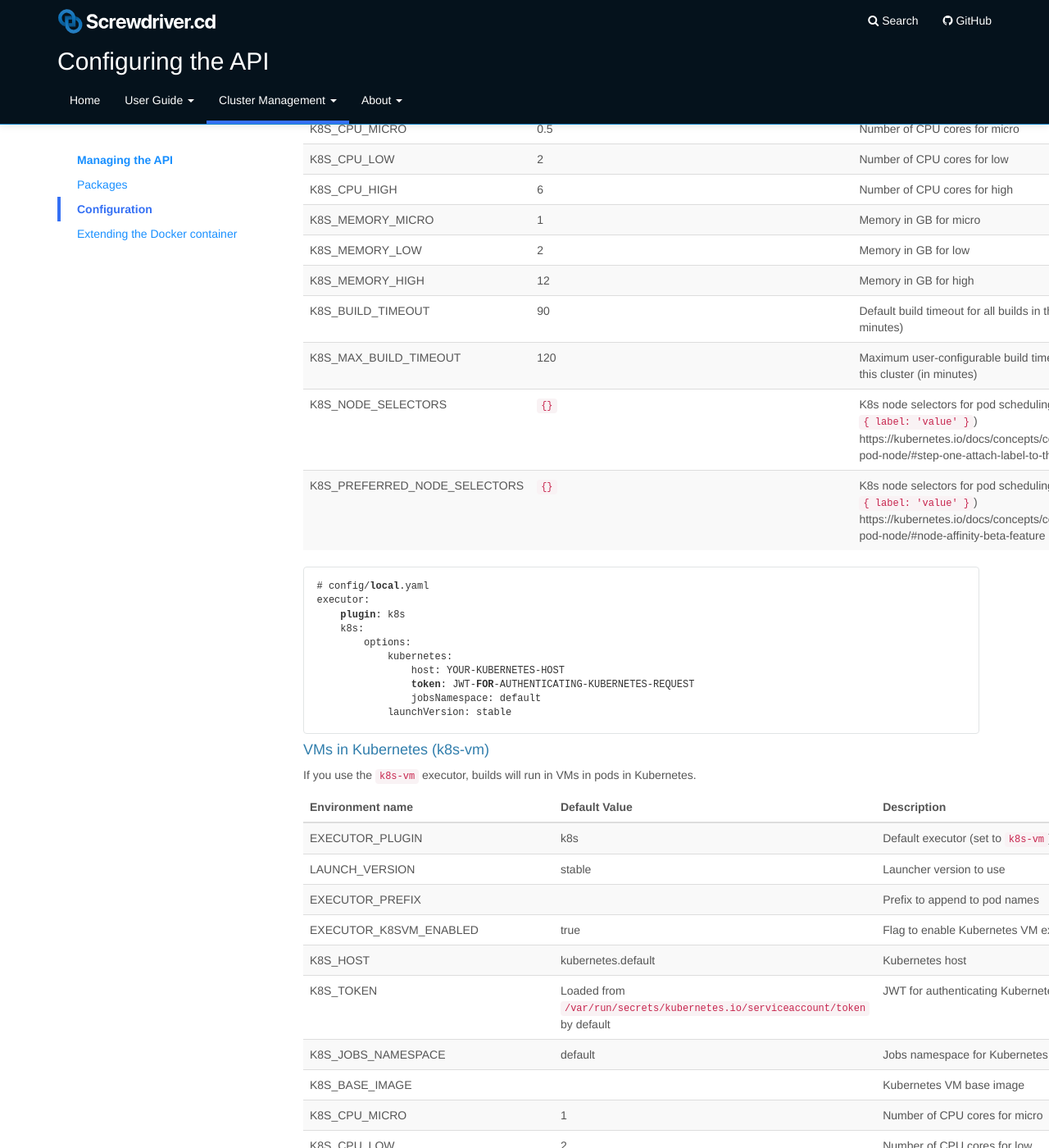
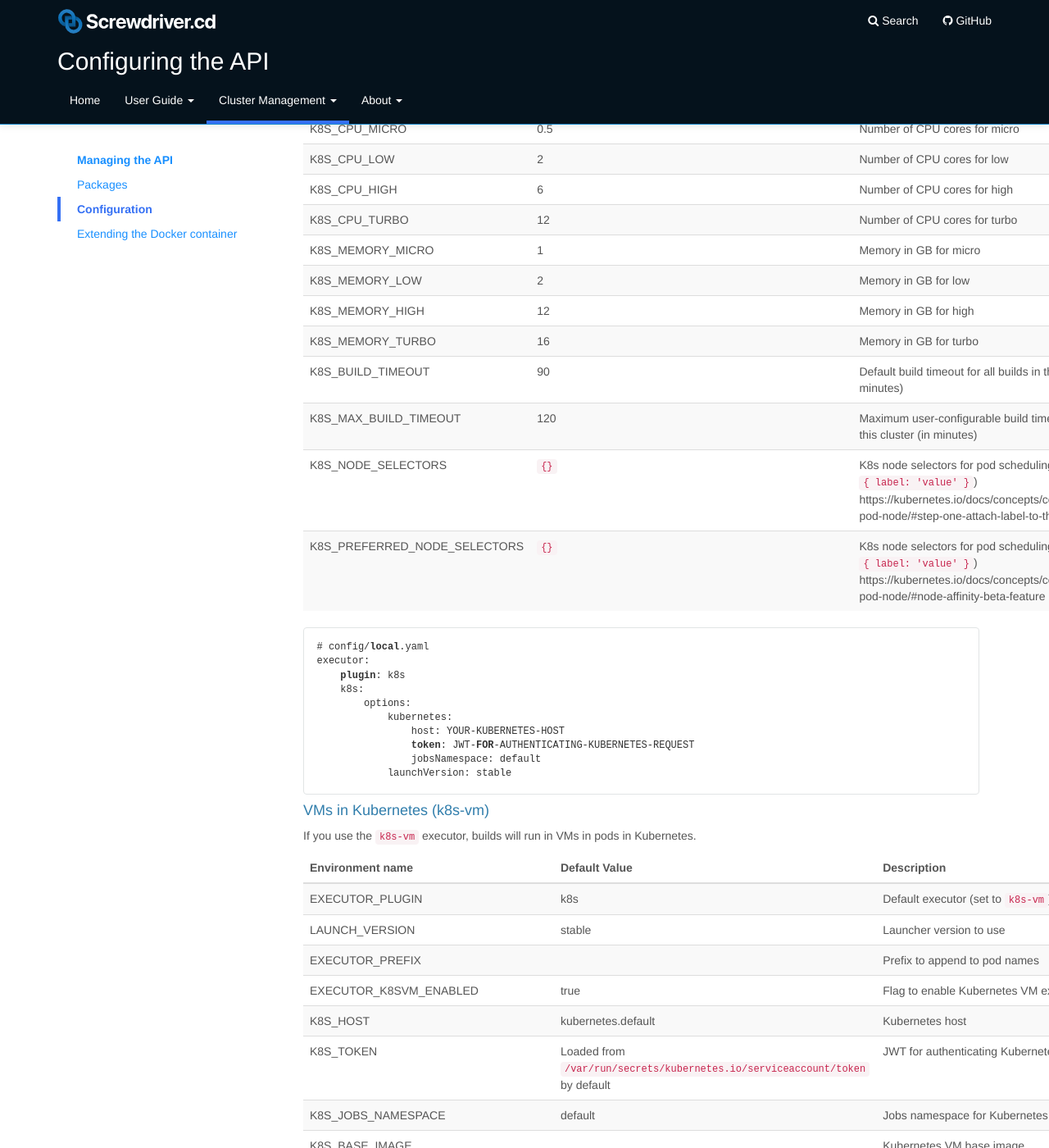
Before and after one commit to screwdriver-cd/guide, a Jekyll site: the page built from docs/cluster-management/configure-api.md, in a window 1280 px wide and 1400 px high, scrolled down 4308 px. Shown: the whole window at 82% size. Built offline with Jekyll 4.4.1, drawn with Linux system fonts in a browser that asks for light colours; some of the changed text lies outside the part shown.

Commit message:
fix: add turbo resources (#236)

```diff
--- a/docs/cluster-management/configure-api.md
+++ b/docs/cluster-management/configure-api.md
@@ -195,9 +195,11 @@ If you use this executor, builds will run in pods in Kubernetes.
 | K8S_CPU_MICRO      | 0.5           | Number of CPU cores for micro              |
 | K8S_CPU_LOW        | 2             | Number of CPU cores for low                |
 | K8S_CPU_HIGH       | 6             | Number of CPU cores for high               |
+| K8S_CPU_TURBO      | 12            | Number of CPU cores for turbo              |
 | K8S_MEMORY_MICRO   | 1             | Memory in GB for micro                     |
 | K8S_MEMORY_LOW     | 2             | Memory in GB for low                       |
 | K8S_MEMORY_HIGH    | 12            | Memory in GB for high                      |
+| K8S_MEMORY_TURBO   | 16            | Memory in GB for turbo                     |
 | K8S_BUILD_TIMEOUT  | 90            | Default build timeout for all builds in this cluster (in minutes) |
 | K8S_MAX_BUILD_TIMEOUT | 120        | Maximum user-configurable build timeout for all builds in this cluster (in minutes) |
 | K8S_NODE_SELECTORS | `{}`          | K8s node selectors for pod scheduling (format `{ label: 'value' }`) https://kubernetes.io/docs/concepts/configuration/assign-pod-node/#step-one-attach-label-to-the-node |
@@ -232,9 +234,11 @@ If you use the `k8s-vm` executor, builds will run in VMs in pods in Kubernetes.
 | K8S_CPU_MICRO      | 1             | Number of CPU cores for micro              |
 | K8S_CPU_LOW        | 2             | Number of CPU cores for low                |
 | K8S_CPU_HIGH       | 6             | Number of CPU cores for high               |
+| K8S_CPU_TURBO      | 12            | Number of CPU cores for turbo              |
 | K8S_MEMORY_MICRO   | 1             | Memory in GB for micro                     |
 | K8S_MEMORY_LOW     | 2             | Memory in GB for low                       |
 | K8S_MEMORY_HIGH    | 12            | Memory in GB for high                      |
+| K8S_MEMORY_TURBO   | 16            | Memory in GB for turbo                     |
 | K8S_VM_BUILD_TIMEOUT  | 90         | Default build timeout for all builds in this cluster (in minutes) |
 | K8S_VM_MAX_BUILD_TIMEOUT | 120     | Maximum user-configurable build timeout for all builds in this cluster (in minutes) |
 | K8S_VM_NODE_SELECTORS | `{}`       | K8s node selectors for pod scheduling (format `{ label: 'value' }`) https://kubernetes.io/docs/concepts/configuration/assign-pod-node/#step-one-attach-label-to-the-node |
```
Also changed, not shown: docs/user-guide/configuration/annotations.md (+2 -2 lines).
